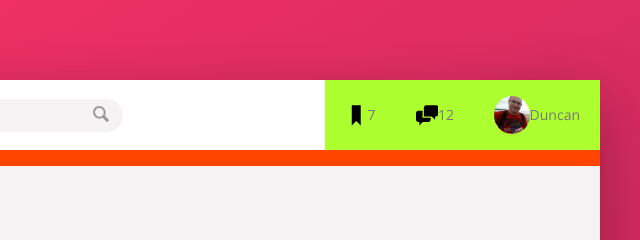
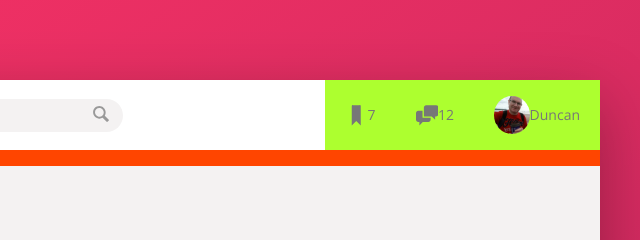
Before and after one commit to ddeveloper72/Trillo, a website: page index.html in a window 1280 px wide. Shown: the top 240 px of the page, 640-1280 px from the left. Drawn offline with nearby package versions, Linux system fonts and the light colour scheme.

Commit message:
applied color to vector icons

```diff
--- a/sass/_components.scss
+++ b/sass/_components.scss
@@ -96,6 +96,7 @@
     &__icon {
         height: 2.25rem;
         width: 2.25rem;
+        fill: var(--color-grey-dark-2);
 
     }
 
```
Also changed, not shown: css/main.css.
